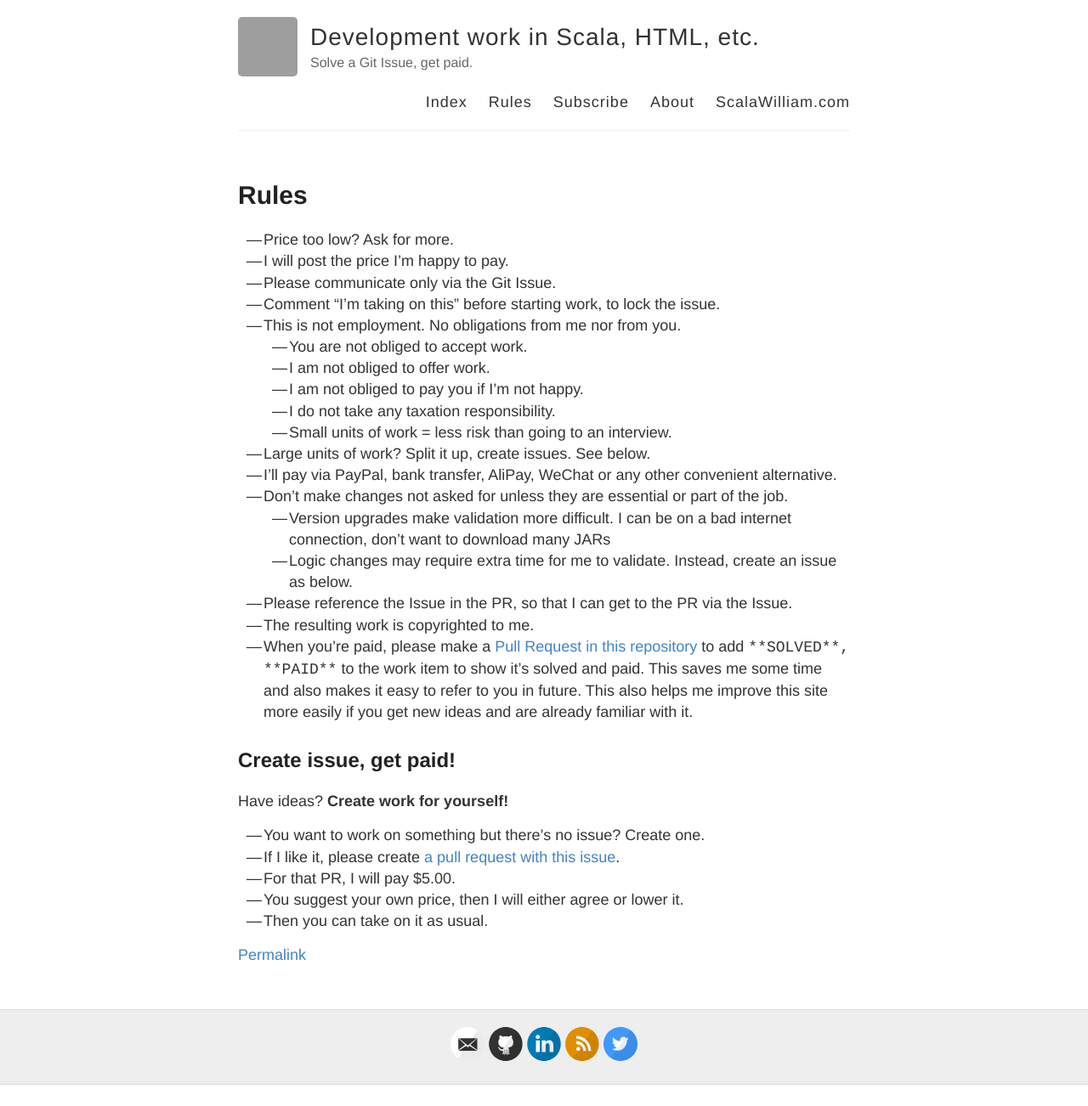
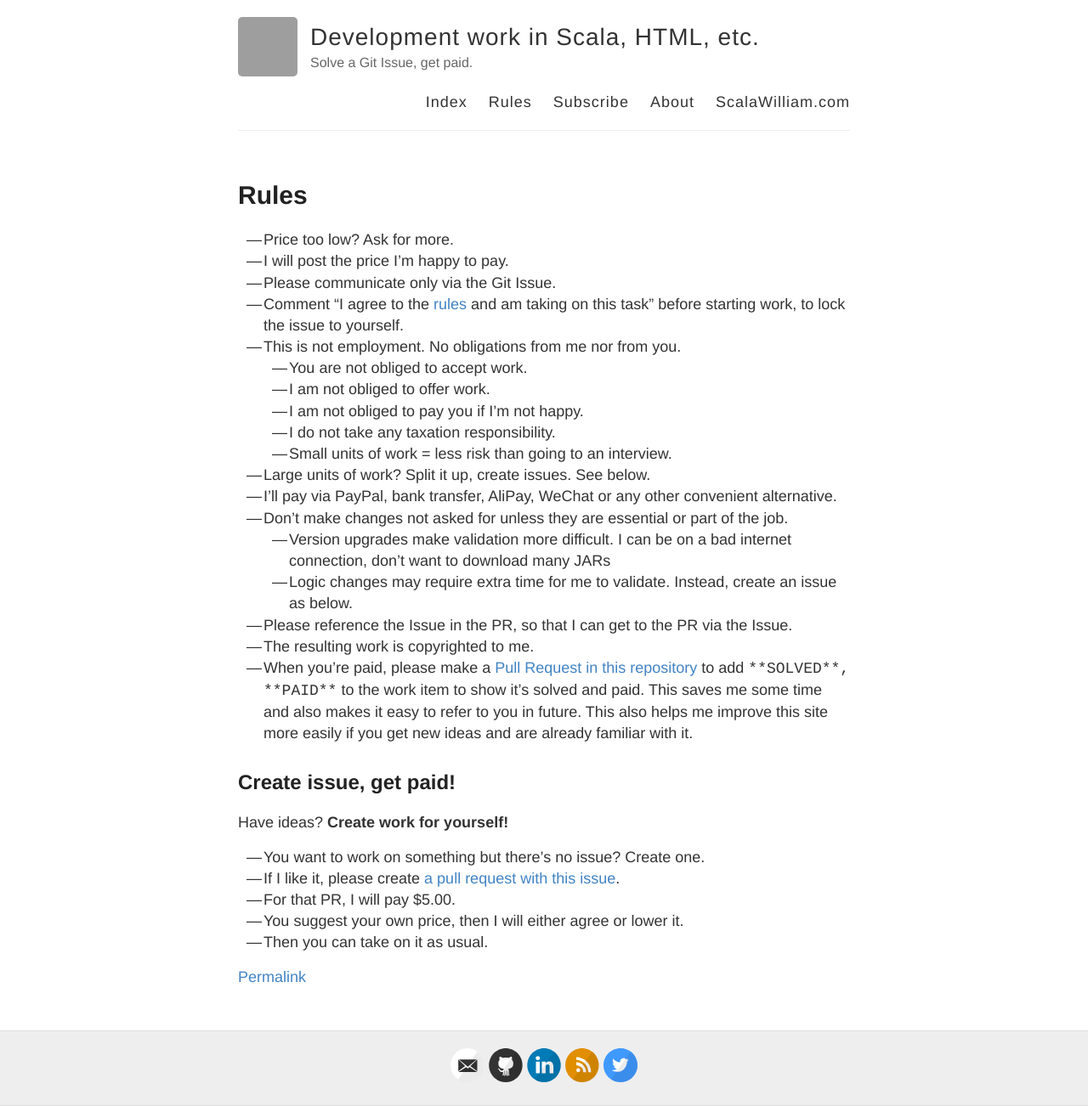
Before and after one commit to ScalaWilliam/Work, a Jekyll site: the page built from rules.md, in a window 1280 px wide. Shown: the whole page at 85% size. Built offline with Jekyll 4.4.1, drawn with Linux system fonts in a browser that asks for light colours; before the commit the page ends 1277 px from its top, so only the background shows below that; grey boxes are pictures that could not be loaded.

Commit message:
Update rules.md

```diff
--- a/rules.md
+++ b/rules.md
@@ -7,7 +7,7 @@ permalink: /rules/
 - Price too low? Ask for more.
 - I will post the price I'm happy to pay.
 - Please communicate only via the Git Issue.
-- Comment "I'm taking on this" before starting work, to lock the issue.
+- Comment "I agree to the [rules](http://work.scalawilliam.com/rules/) and am taking on this task" before starting work, to lock the issue to yourself.
 - This is not employment. No obligations from me nor from you.
    - You are not obliged to accept work.
    - I am not obliged to offer work.
```
